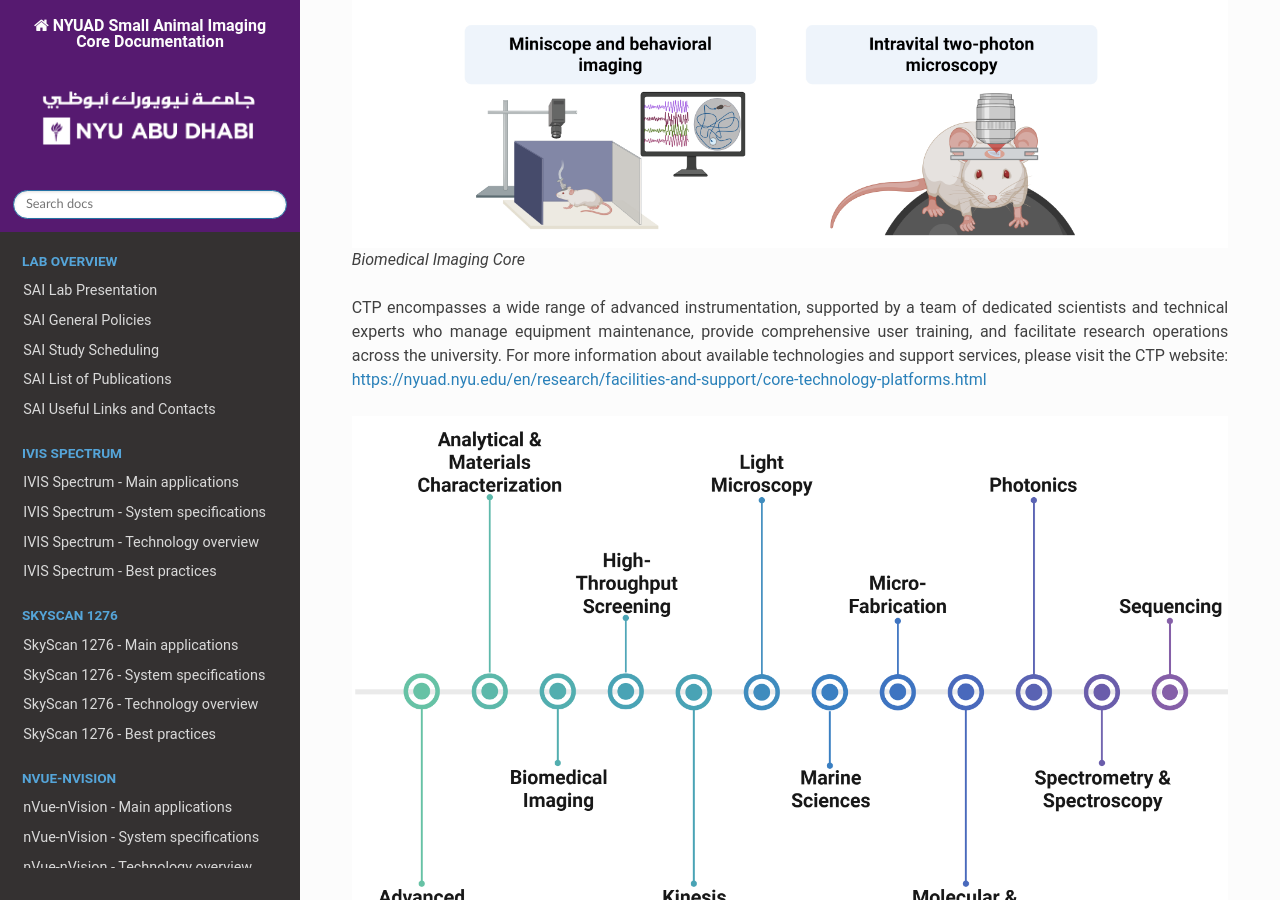
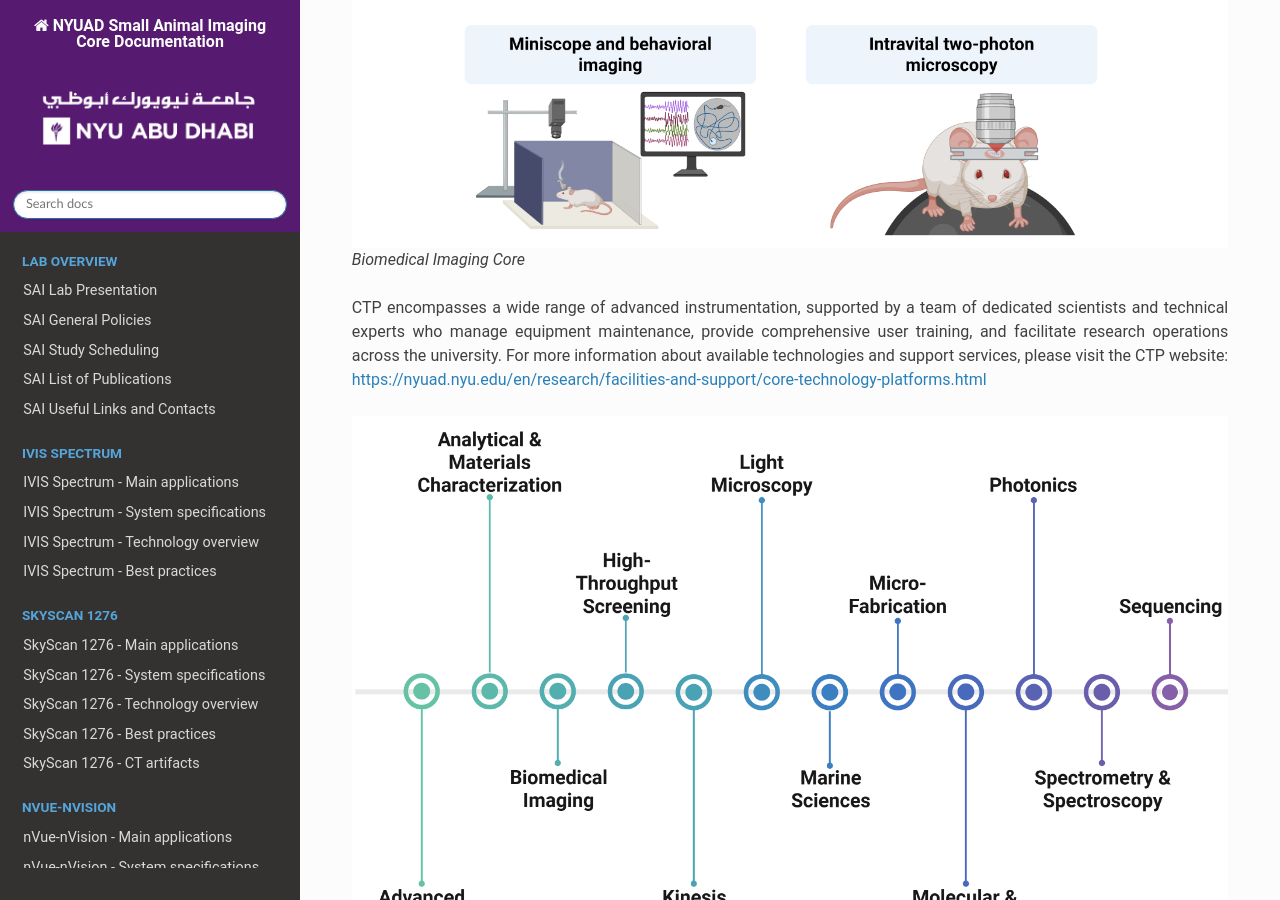
Before and after one commit to BioMedicalImaging-Core-NYUAD/smallanimalimaging-lab-documentation, a Sphinx documentation site: the page built from docs/source/index.rst, in a window 1280 px wide and 900 px high, scrolled down 497 px. Built offline with Sphinx 7.4.7 and the Read the Docs theme 3.1.0, drawn with Linux system fonts in a browser that asks for light colours.

Commit message:
artifacts

```diff
--- a/docs/source/index.rst
+++ b/docs/source/index.rst
@@ -80,6 +80,7 @@
     3-SkyScan-1276/system-specifications.rst
     3-SkyScan-1276/technology-overview.rst
     3-SkyScan-1276/best-practices.rst
+    3-SkyScan-1276/CT-artifacts.rst
 
 .. toctree::
     :caption: nVue-nVision
```
